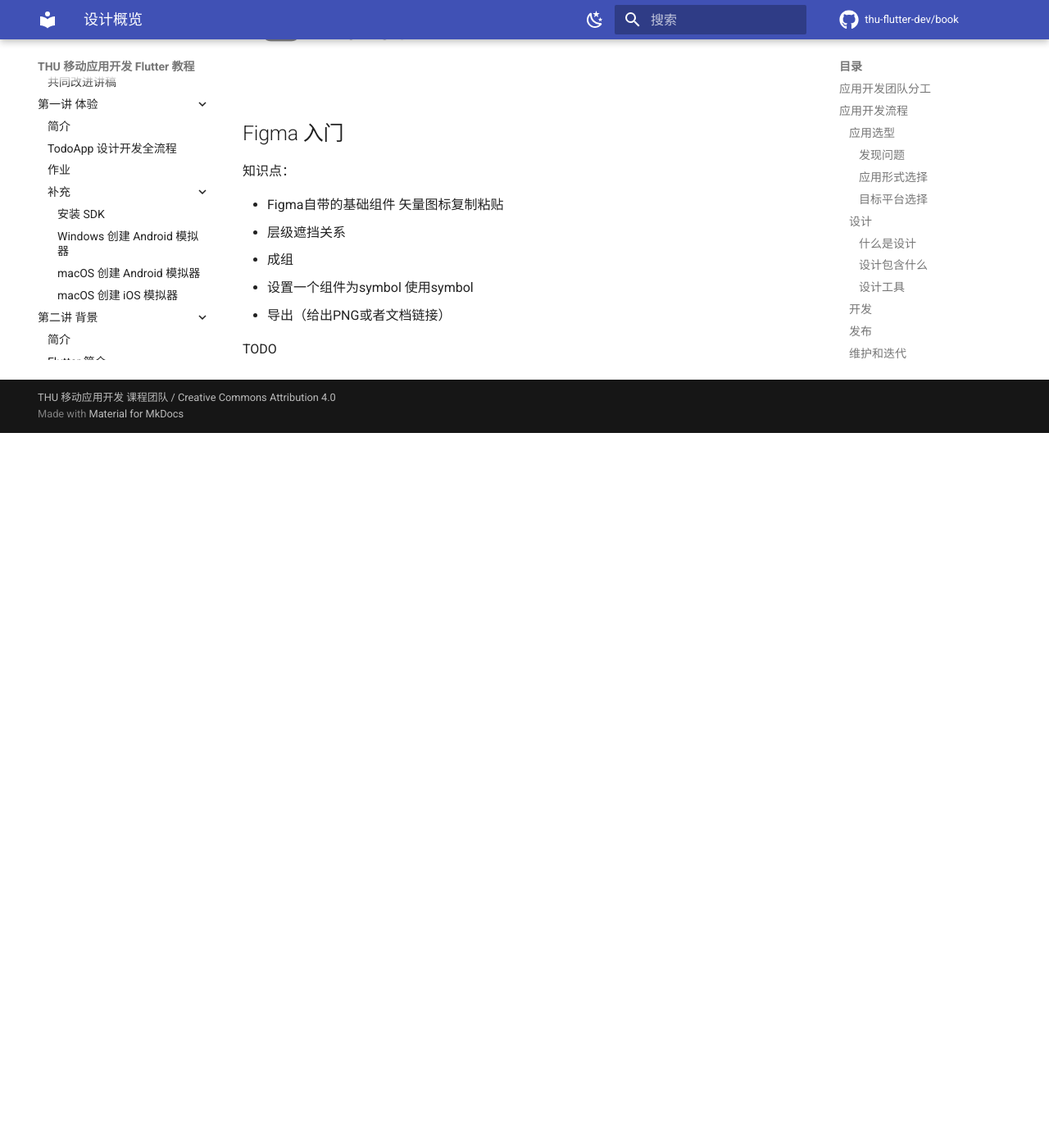
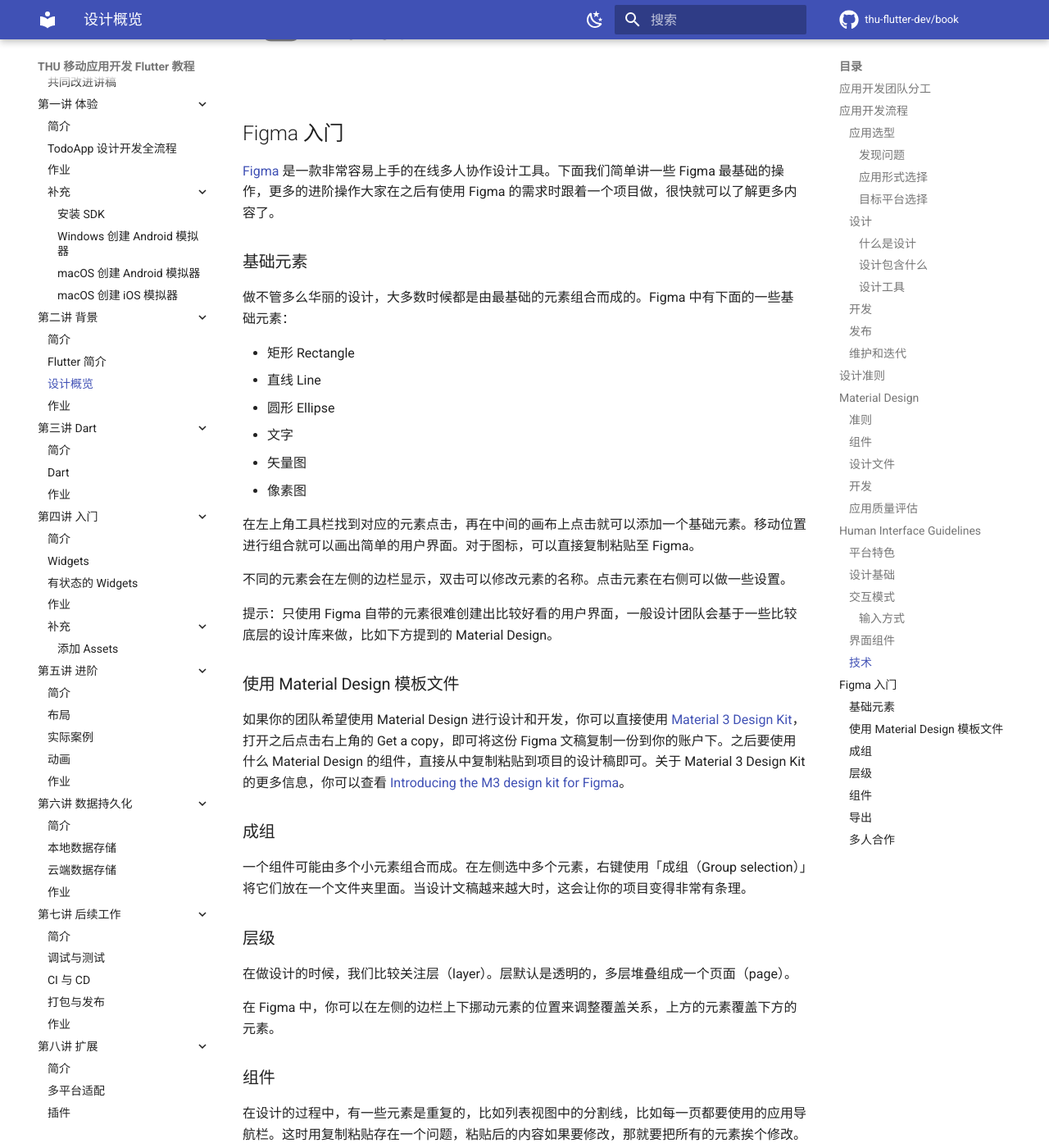
Before and after one commit to thu-mobile-dev/book, an MkDocs documentation site: the page built from docs/LECTURE/2/main-design.md, in a window 1280 px wide and 1400 px high, scrolled down 31601 px. Shown: the whole window at 82% size. Built offline with MkDocs 1.6.1 and Material for MkDocs 9.7.7, drawn with Linux system fonts in a browser that asks for light colours; comment, search, counter and statistics services are not loaded; before the commit the page ends 32129 px from its top, so only the background shows below that; some of the changed text lies outside the part shown.

Commit message:
add figma

```diff
--- a/docs/LECTURE/2/main-design.md
+++ b/docs/LECTURE/2/main-design.md
@@ -376,12 +376,53 @@
 
 ## Figma 入门
 
-知识点：
+[Figma](https://www.figma.com) 是一款非常容易上手的在线多人协作设计工具。下面我们简单讲一些 Figma 最基础的操作，更多的进阶操作大家在之后有使用 Figma 的需求时跟着一个项目做，很快就可以了解更多内容了。
 
-- Figma自带的基础组件 矢量图标复制粘贴
-- 层级遮挡关系
-- 成组
-- 设置一个组件为symbol 使用symbol
-- 导出（给出PNG或者文档链接）
+### 基础元素
 
-TODO
+做不管多么华丽的设计，大多数时候都是由最基础的元素组合而成的。Figma 中有下面的一些基础元素：
+
+- 矩形 Rectangle
+- 直线 Line
+- 圆形 Ellipse
+- 文字
+- 矢量图
+- 像素图
+
+在左上角工具栏找到对应的元素点击，再在中间的画布上点击就可以添加一个基础元素。移动位置进行组合就可以画出简单的用户界面。对于图标，可以直接复制粘贴至 Figma。
+
+不同的元素会在左侧的边栏显示，双击可以修改元素的名称。点击元素在右侧可以做一些设置。
+
+提示：只使用 Figma 自带的元素很难创建出比较好看的用户界面，一般设计团队会基于一些比较底层的设计库来做，比如下方提到的 Material Design。
+
+### 使用 Material Design 模板文件
+
+如果你的团队希望使用 Material Design 进行设计和开发，你可以直接使用 [Material 3 Design Kit](https://www.figma.com/community/file/1035203688168086460)，打开之后点击右上角的 Get a copy，即可将这份 Figma 文稿复制一份到你的账户下。之后要使用什么 Material Design 的组件，直接从中复制粘贴到项目的设计稿即可。关于 Material 3 Design Kit 的更多信息，你可以查看 [Introducing the M3 design kit for Figma](https://material.io/blog/material-3-figma-design-kit)。
+
+### 成组
+
+一个组件可能由多个小元素组合而成。在左侧选中多个元素，右键使用「成组（Group selection）」将它们放在一个文件夹里面。当设计文稿越来越大时，这会让你的项目变得非常有条理。
+
+### 层级
+
+在做设计的时候，我们比较关注层（layer）。层默认是透明的，多层堆叠组成一个页面（page）。
+
+在 Figma 中，你可以在左侧的边栏上下挪动元素的位置来调整覆盖关系，上方的元素覆盖下方的元素。
+
+### 组件
+
+在设计的过程中，有一些元素是重复的，比如列表视图中的分割线，比如每一页都要使用的应用导航栏。这时用复制粘贴存在一个问题，粘贴后的内容如果要修改，那就要把所有的元素挨个修改。
+
+在 Figma 中，对于重复利用的元素，我们可以创建一个组件（component）。选中元素，在网页最上方有一个四个实心菱形组成的图标，点击即可创建组件。复制粘贴后的组件，会与原来的组件保持关联。原组件被修改，所有复制粘贴出来的组件都会被统一修改。
+
+### 导出
+
+设计稿需要导出给开发人员，开发人员根据设计稿来用代码实现用户界面。
+
+最简单的导出方式是，直接把 Figma 文稿链接发给小伙伴，或者在 Figma 中直接共享给对应的用户。如果对方不方便登录在线的 Figma，你也可以选中需要导出的内容，在右下方 Export 处点击加号，选择资源倍率和格式，点击 Export 即可。
+
+### 多人合作
+
+上面所说的功能，只要是一款 2D 设计软件，基本上都有相应的功能。Figma 独有的功能，属多人的协同最突出。
+
+当你和团队中的小伙伴一起看一份设计稿的时候，网页会以不同颜色的框标注出不同人正在查看的位置，你可以点击右上角小伙伴的头像来跟踪 ta 的当前位置。不仅是查看，修改也是同步的，一个小团队在一份设计稿上工作是完全没有问题的。用好了这一个功能，团队协作效率大大提升。
```
